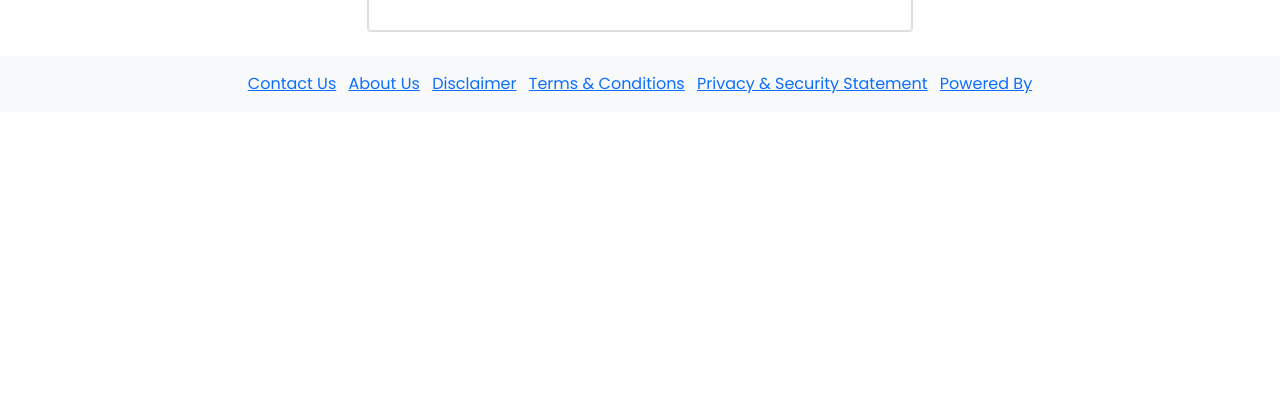
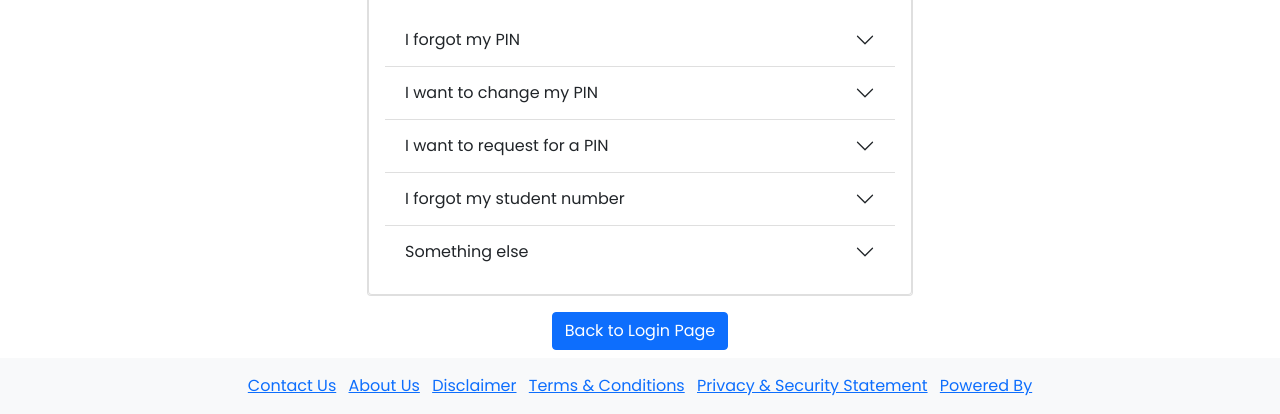
Before and after one commit to neophyte-programmer/mis-web-clone, a plain HTML site: page havingtrouble.html in a window 1280 px wide. Shown: the part 409-823 px from the top of the page. Before the commit the page ends 800 px from the top, so only its background shows below. Drawn offline with nearby package versions, Linux system fonts and the light colour scheme.

Commit message:
having trouble page

```diff
--- a/havingtrouble.html
+++ b/havingtrouble.html
@@ -52,18 +52,75 @@
 
         <div class="row d-flex align-items-center justify-content-center">
 
-            <div class="col-md-6">
-                <div class="card  mb-3" style="max-width: 35rem;" >
+            <div class="col-md-6 ">
+                <div class="card  mb-3" style="max-width: 40rem;" >
                     <div class="card-header text-white bg-primary">Having Trouble?</div>
-                    <div class="card-body card">
+                    <div class="card-body card ">
 
+                        <div class="accordion accordion-flush" >
+                            <div class="accordion-item">
+                              <h2 class="accordion-header" >
+                                <button class="accordion-button collapsed" type="button" data-bs-toggle="collapse" data-bs-target="#flush-collapseOne" aria-expanded="false" aria-controls="flush-collapseOne">
+                                  I forgot my PIN
+                                </button>
+                              </h2>
+                              <div id="flush-collapseOne" class="accordion-collapse collapse" aria-labelledby="flush-headingOne" data-bs-parent="#accordionFlushExample">
+                                <div class="accordion-body">Send a request to our email with heading, "FORGOT PIN" and we will send your PIN to your student email.</div>
+                              </div>
+                            </div>
 
+                            <div class="accordion-item">
+                              <h2 class="accordion-header" id="flush-headingTwo">
+                                <button class="accordion-button collapsed" type="button" data-bs-toggle="collapse" data-bs-target="#flush-collapseTwo" aria-expanded="false" aria-controls="flush-collapseTwo">
+                                  I want to change my PIN
+                                </button>
+                              </h2>
+                              <div id="flush-collapseTwo" class="accordion-collapse collapse" aria-labelledby="flush-headingTwo" data-bs-parent="#accordionFlushExample">
+                                <div class="accordion-body"> Visit <a href="/change-pin.html">this page</a> to update your PIN </div>
+                              </div>
+                            </div>
 
+                            <div class="accordion-item">
+                              <h2 class="accordion-header" id="flush-headingThree">
+                                <button class="accordion-button collapsed" type="button" data-bs-toggle="collapse" data-bs-target="#flush-collapseThree" aria-expanded="false" aria-controls="flush-collapseThree">
+                                  I want to request for a PIN
+                                </button>
+                              </h2>
+                              <div id="flush-collapseThree" class="accordion-collapse collapse" aria-labelledby="flush-headingThree" data-bs-parent="#accordionFlushExample">
+                                <div class="accordion-body">Send a request to our email with heading, "REQUEST FOR PIN" and we will send you a new PIN to your student email.</div>
+                              </div>
+                            </div>
 
+                            <div class="accordion-item">
+                                <h2 class="accordion-header" id="flush-headingFour">
+                                  <button class="accordion-button collapsed" type="button" data-bs-toggle="collapse" data-bs-target="#flush-collapseFour" aria-expanded="false" aria-controls="flush-collapseFour">
+                                    I forgot my student number
+                                  </button>
+                                </h2>
+                                <div id="flush-collapseFour" class="accordion-collapse collapse" aria-labelledby="flush-headingFour" data-bs-parent="#accordionFlushExample">
+                                  <div class="accordion-body">Visit our UGCS building and request for a student account update form</div>
+                                </div>
+                              </div>
+
+                              <div class="accordion-item">
+                                <h2 class="accordion-header" id="flush-headingFive">
+                                  <button class="accordion-button collapsed" type="button" data-bs-toggle="collapse" data-bs-target="#flush-collapseFive" aria-expanded="false" aria-controls="flush-collapseFive">
+                                    Something else
+                                  </button>
+                                </h2>
+                                <div id="flush-collapseFive" class="accordion-collapse collapse" aria-labelledby="flush-headingFive" data-bs-parent="#accordionFlushExample">
+                                  <div class="accordion-body">Send us an email and we will respond to your issue</div>
+                                </div>
+                              </div>
+                          </div>
 
                       </div>
                 </div>
+                <div class="d-flex align-items-center justify-content-center">
+                <a href="/index.html" class="btn btn-primary">Back to Login Page</a>
+                </div>
             </div>
+
           </div>
 
 
@@ -83,5 +140,7 @@
     </footer>
 
     <script src="/assets/js/index.js"></script>
+    <script src="https://cdn.jsdelivr.net/npm/bootstrap@5.1.3/dist/js/bootstrap.min.js"></script>
+
   </body>
 </html>
```
Also changed, not shown: change-pin.html (added).
